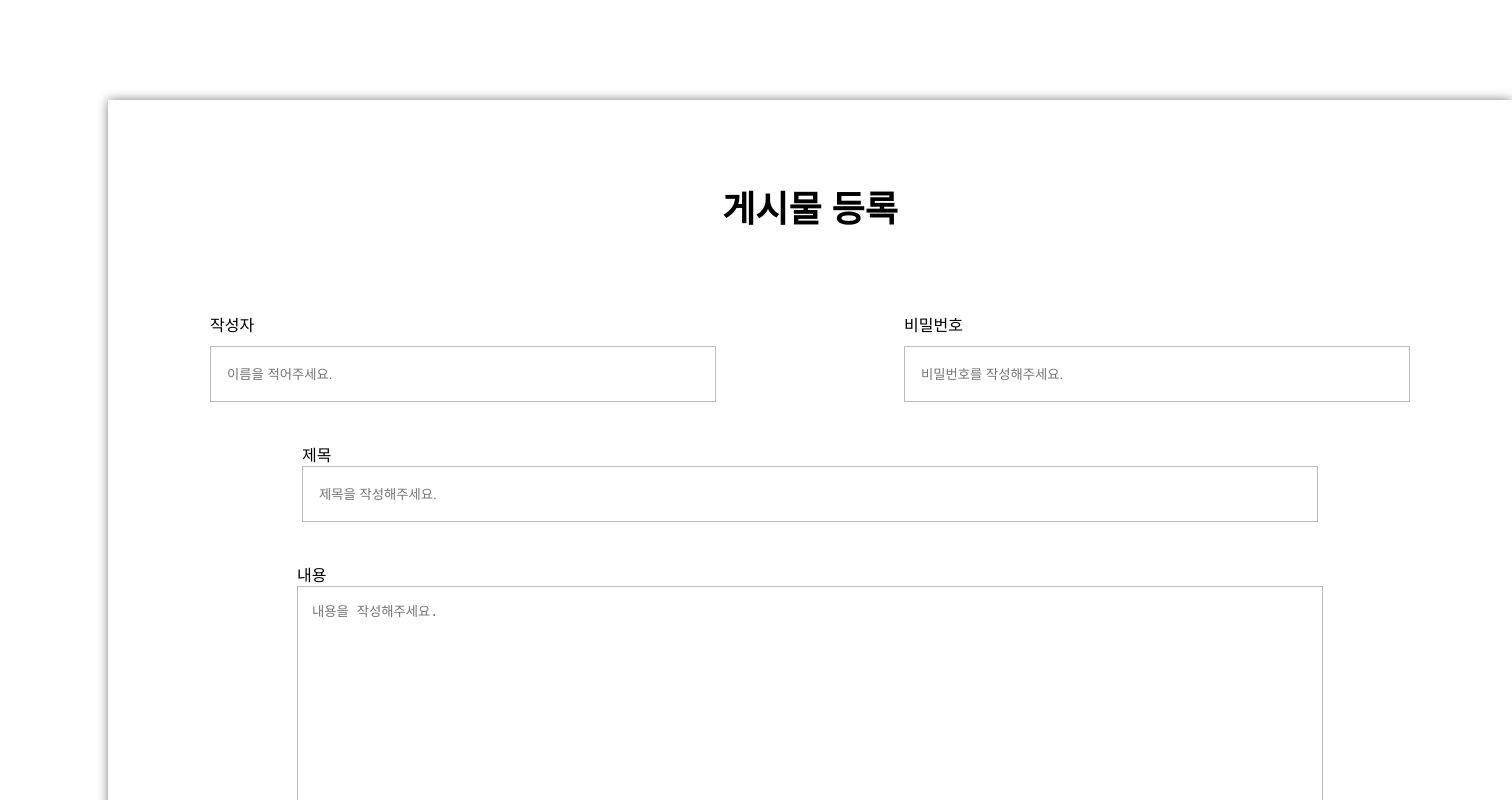
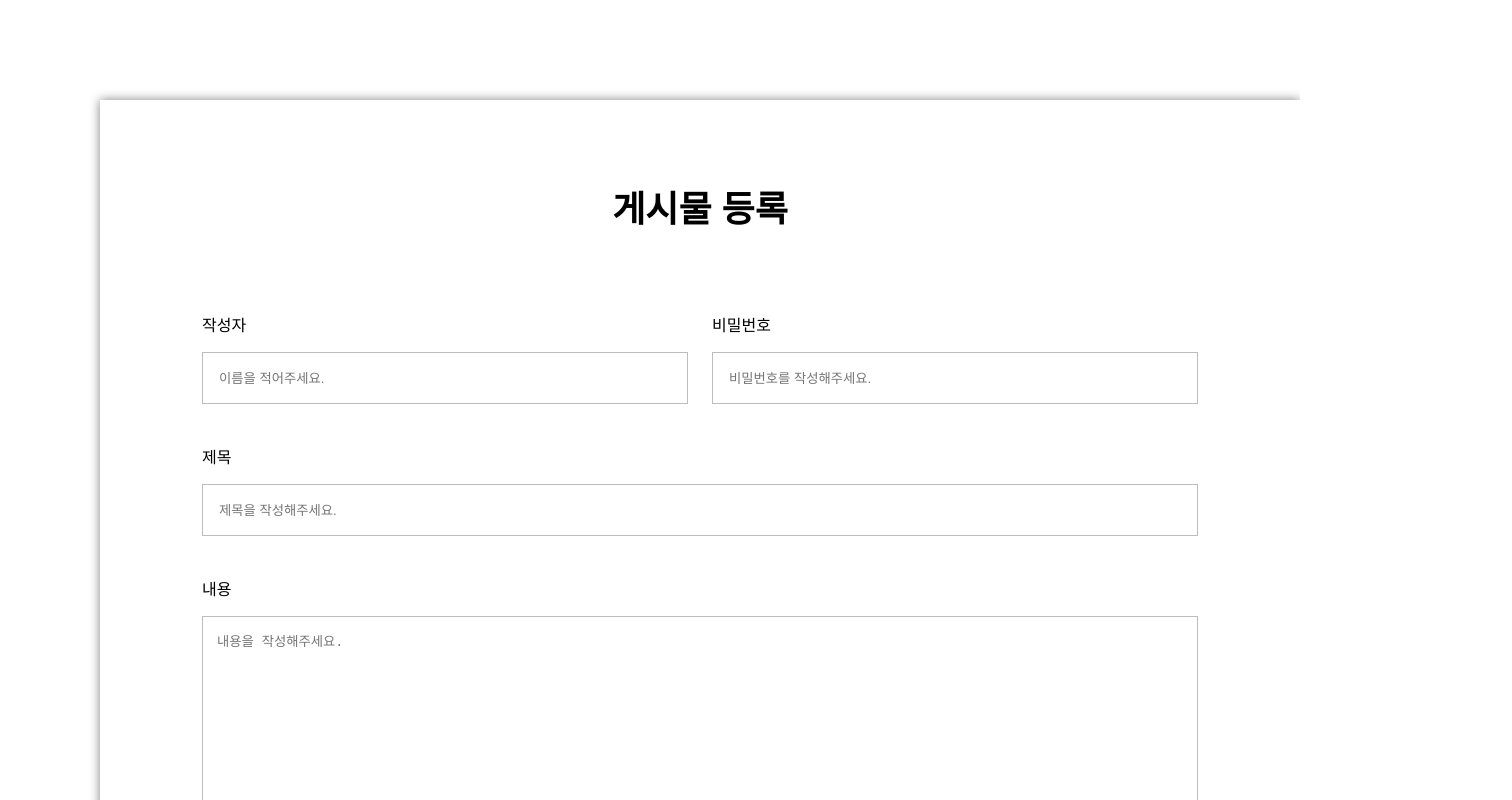
Before and after one commit to kim-jingyu/frontend, a Next.js app: page /boards/new in a window 1280 px wide. Shown: the top 800 px of the page, 1512 px wide, since content can reach past the window. Built offline with nearby package versions, Linux system fonts and the light colour scheme.

Commit message:
chore(freeboard) : css 수정

```diff
--- a/pages/_app.js
+++ b/pages/_app.js
@@ -1,3 +1,5 @@
+import '../styles/globals.css'
+
 export default function App({ Component, pageProps }) {
   return <Component {...pageProps} />
 }
--- a/styles/emotion.js
+++ b/styles/emotion.js
@@ -11,30 +11,21 @@
     display: flex;
     flex-direction: column;
     align-items: center;
+    border: none;
 `;
 
 export const Title = styled.div`
     font-family: Arial, Helvetica, sans-serif;
     font-size: 36px;
     font-weight: bold;
-    display: flex;
-    justify-content: center;
 `;
 
 export const WriterWrapper = styled.div`
     width: 100%;
     padding-top: 40px;
     display: flex;
+    flex-direction: row;
     justify-content: space-between;
-`;
-
-export const InputWrapper = styled.div`
-    padding-top: 40px;
-`;
-
-export const Label = styled.div`
-    font-size: 16px;
-    font-weight: 500;
 `;
 
 export const Writer = styled.input`
@@ -42,7 +33,6 @@
     height: 52px;
     border: 1px solid #bdbdbd;
     padding-left: 16px;
-    margin-top: 10px;
 `;
 
 export const Password = styled.input`
@@ -50,7 +40,16 @@
     height: 52px;
     padding-left: 16px;
     border: 1px solid #bdbdbd;
-    margin-top: 10px;
+`;
+
+export const Label = styled.div`
+    font-size: 16px;
+    font-weight: 500;
+    padding-bottom: 16px;
+`;
+
+export const InputWrapper = styled.div`
+    padding-top: 40px;
 `;
 
 export const Subject = styled.input`
@@ -106,7 +105,7 @@
 
 export const ImageWrapper = styled.div`
     width: 996px;
-    height: 40px;
+    padding-top: 40px;
 `;
 
 export const UploadButton = styled.button`
--- a/styles/globals.css
+++ b/styles/globals.css
@@ -1,4 +1,4 @@
-:root {
+/* :root {
   --max-width: 1100px;
   --border-radius: 12px;
   --font-mono: ui-monospace, Menlo, Monaco, 'Cascadia Mono', 'Segoe UI Mono',
@@ -104,4 +104,20 @@
   html {
     color-scheme: dark;
   }
+} */
+html,
+body {
+  padding: 0;
+  margin: 0;
+  font-family: -apple-system, BlinkMacSystemFont, Segoe UI, Roboto, Oxygen,
+    Ubuntu, Cantarell, Fira Sans, Droid Sans, Helvetica Neue, sans-serif;
 }
+
+a {
+  color: inherit;
+  text-decoration: none;
+}
+
+* {
+  box-sizing: border-box;
+}
```
Also changed, not shown: pages/index.js (line endings or trailing spaces).
